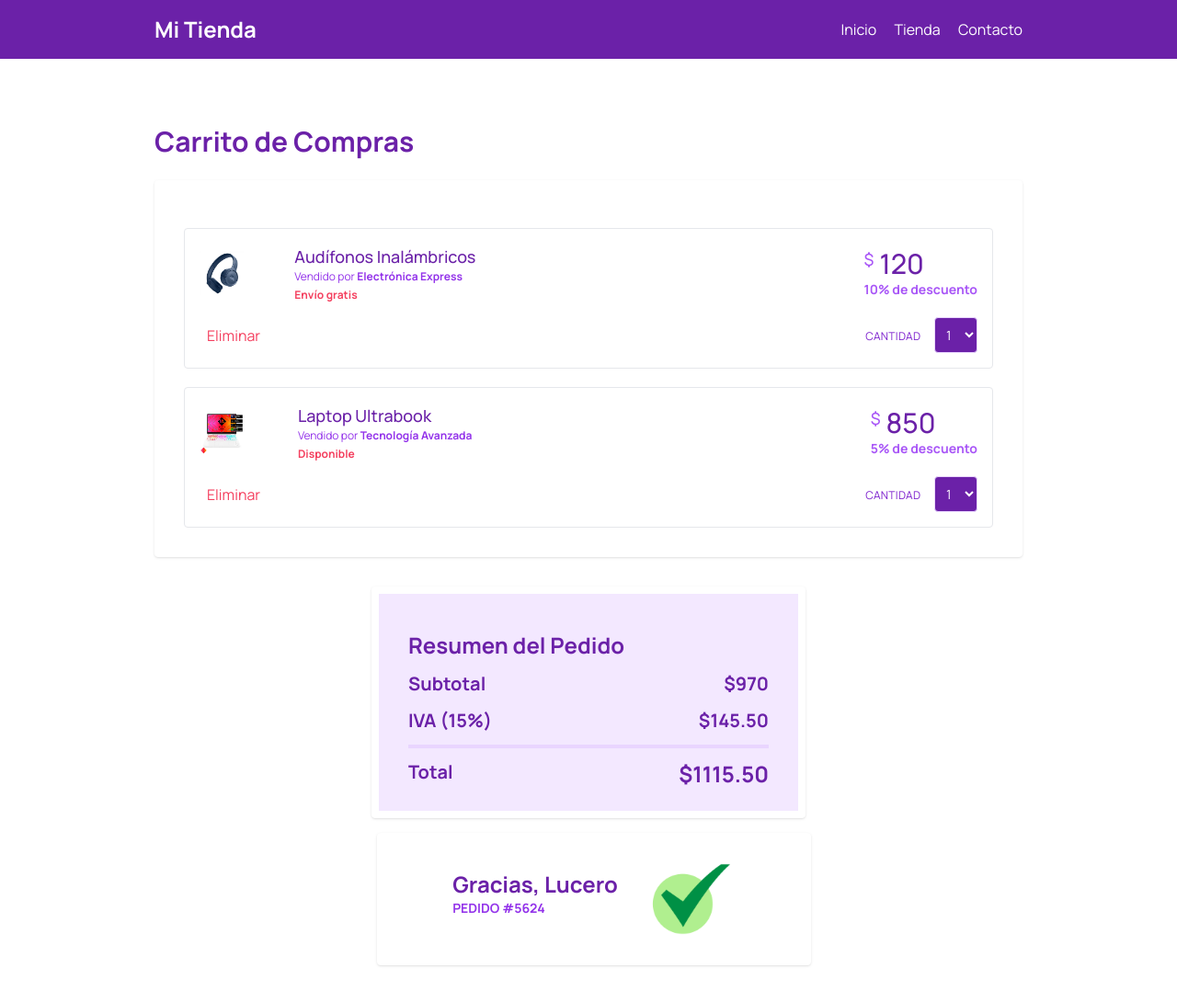
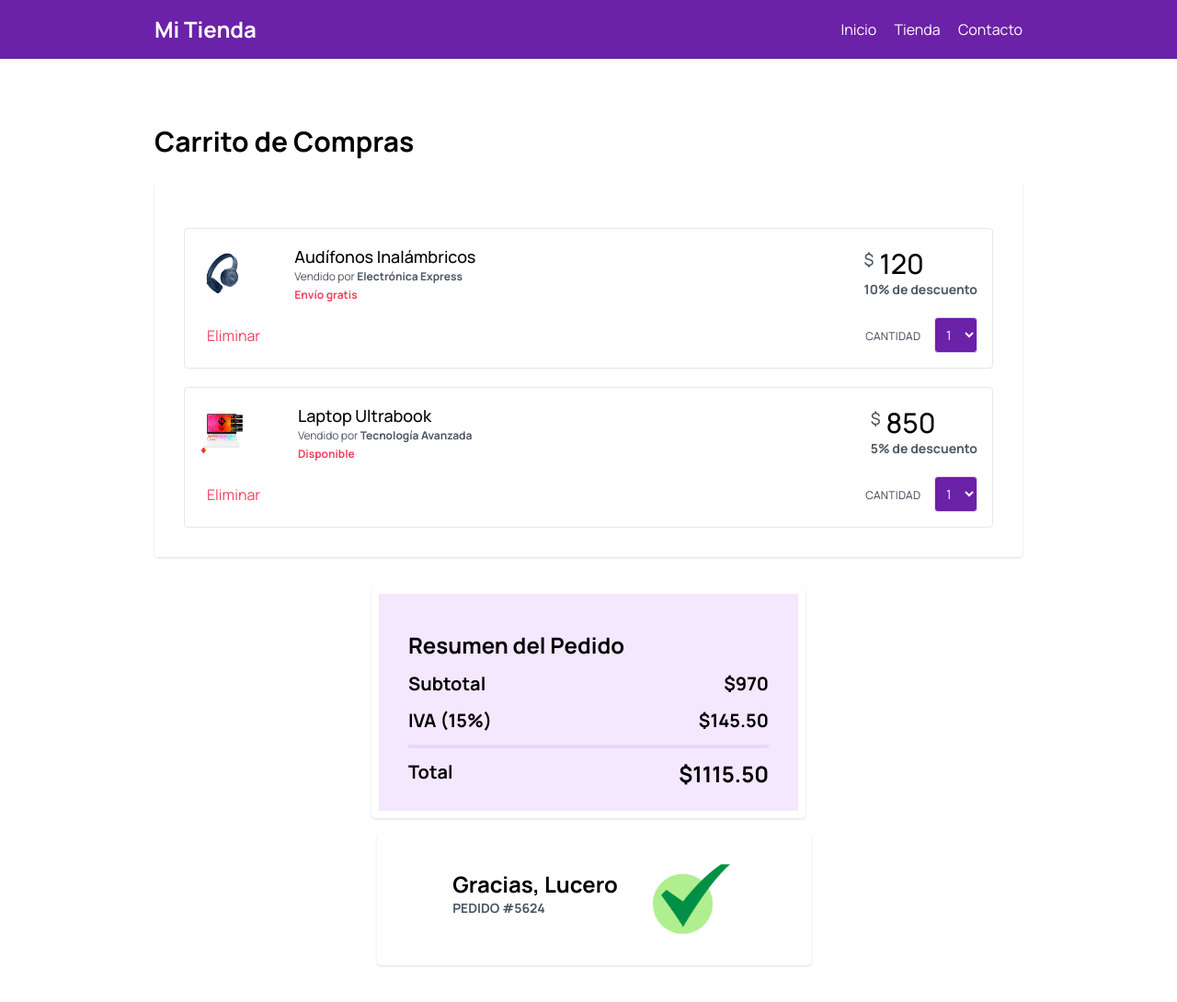
Before and after one commit to Lucer16/ProyectoTailwind, a plain HTML site: page index.html in a window 1280 px wide. Shown: the whole page at 92% size. Drawn offline with nearby package versions, Linux system fonts and the light colour scheme.

Commit message:
Update index.html

```diff
--- a/index.html
+++ b/index.html
@@ -22,23 +22,23 @@
     </header>
 
     <main class="container mx-auto p-10 max-w-screen-lg mt-8">
-        <h2 class="text-3xl font-bold mb-6 text-purple-800">Carrito de Compras</h2>
+        <h2 class="text-3xl font-bold mb-6 text-black">Carrito de Compras</h2>
 
         <div class="bg-white rounded shadow p-8">
-            <article class="border w-full rounded mt-5 flex p-4 justify-between items-center flex-wrap">
+            <article class="articulo border w-full rounded mt-5 flex p-4 justify-between items-center flex-wrap">
                 <img src="audifonos.jpg" class="w-12" alt="Audífonos inalámbricos">
                 <div class="w-2/3">
-                    <h3 class="text-lg font-medium text-purple-800">Audífonos Inalámbricos</h3>
-                    <p class="text-purple-600 text-xs">Vendido por <b>Electrónica Express</b></p>
+                    <h3 class="text-lg font-medium text-black">Audífonos Inalámbricos</h3>
+                    <p class="text-gray-600 text-xs">Vendido por <b>Electrónica Express</b></p>
                     <h4 class="text-rose-500 text-xs font-bold mt-1">Envío gratis</h4>
                 </div>
                 <div>
-                    <h4 class="text-3xl font-medium text-purple-800"><sup class="text-lg text-purple-500">$</sup> 120</h4>
-                    <h5 class="text-sm font-bold text-purple-500">10% de descuento</h5>
+                    <h4 class="text-3xl font-medium text-black"><sup class="text-lg text-gray-600">$</sup> 120</h4>
+                    <h5 class="text-sm font-bold text-gray-600">10% de descuento</h5>
                 </div>
                 <div class="w-full flex justify-between mt-4">
                     <button class="text-rose-500 hover:bg-rose-100 px-2">Eliminar</button>
-                    <label class="block uppercase tracking-wide text-purple-700 text-xs" for="cantidad-1">
+                    <label class="block uppercase tracking-wide text-gray-700 text-xs" for="cantidad-1">
                         Cantidad
                         <select class="ml-3 text-sm bg-purple-800 border border-purple-200 text-white p-2 rounded leading-tight"
                             id="cantidad-1">
@@ -49,20 +49,20 @@
                 </div>
             </article>
 
-            <article class="border w-full rounded mt-5 flex p-4 justify-between items-center flex-wrap">
+            <article class="articulo border w-full rounded mt-5 flex p-4 justify-between items-center flex-wrap">
                 <img src="laptop.jpg" class="w-12" alt="Laptop Ultrabook">
                 <div class="w-2/3">
-                    <h3 class="text-lg font-medium text-purple-800">Laptop Ultrabook</h3>
-                    <p class="text-purple-600 text-xs">Vendido por <b>Tecnología Avanzada</b></p>
+                    <h3 class="text-lg font-medium text-black">Laptop Ultrabook</h3>
+                    <p class="text-gray-600 text-xs">Vendido por <b>Tecnología Avanzada</b></p>
                     <h4 class="text-rose-500 text-xs font-bold mt-1">Disponible</h4>
                 </div>
                 <div>
-                    <h4 class="text-3xl font-medium text-purple-800"><sup class="text-lg text-purple-500">$</sup> 850</h4>
-                    <h5 class="text-sm font-bold text-purple-500">5% de descuento</h5>
+                    <h4 class="text-3xl font-medium text-black"><sup class="text-lg text-gray-600">$</sup> 850</h4>
+                    <h5 class="text-sm font-bold text-gray-600">5% de descuento</h5>
                 </div>
                 <div class="w-full flex justify-between mt-4">
                     <button class="text-rose-500 hover:bg-rose-100 px-2">Eliminar</button>
-                    <label class="block uppercase tracking-wide text-purple-700 text-xs" for="cantidad-2">
+                    <label class="block uppercase tracking-wide text-gray-700 text-xs" for="cantidad-2">
                         Cantidad
                         <select class="ml-3 text-sm bg-purple-800 border border-purple-200 text-white p-2 rounded leading-tight"
                             id="cantidad-2">
@@ -78,27 +78,27 @@
         <div class="flex justify-between mt-8 flex-wrap lg:justify-center">
             <div class="bg-white rounded shadow p-2 w-full lg:w-2/4">
                 <div class="w-full bg-purple-100 px-8 py-6">
-                    <h3 class="text-2xl mt-4 font-bold text-purple-800">Resumen del Pedido</h3>
+                    <h3 class="text-2xl mt-4 font-bold text-black">Resumen del Pedido</h3>
                     <div class="flex justify-between mt-3">
-                        <div class="text-xl text-purple-800 font-bold">Subtotal</div>
-                        <div class='text-xl text-right font-bold text-purple-800'>$970</div>
+                        <div class="text-xl text-black font-bold">Subtotal</div>
+                        <div class='text-xl text-right font-bold text-black'>$970</div>
                     </div>
                     <div class="flex justify-between mt-3">
-                        <div class="text-xl text-purple-800 font-bold">IVA (15%)</div>
-                        <div class='text-xl text-right font-bold text-purple-800'>$145.50</div>
+                        <div class="text-xl text-black font-bold">IVA (15%)</div>
+                        <div class='text-xl text-right font-bold text-black'>$145.50</div>
                     </div>
                     <div class="bg-purple-200 h-1 w-full mt-3"></div>
                     <div class="flex justify-between mt-3">
-                        <div class="text-xl text-purple-800 font-bold">Total</div>
-                        <div class="text-2xl text-purple-800 font-bold">$1115.50</div>
+                        <div class="text-xl text-black font-bold">Total</div>
+                        <div class="text-2xl text-black font-bold">$1115.50</div>
                     </div>
                 </div>
             </div>
 
             <div class="bg-white rounded shadow px-10 py-6 w-full mt-4 flex flex-wrap justify-center lg:w-2/4 lg:ml-3">
                 <div class="pr-8">
-                    <h3 class="text-2xl mt-4 font-bold text-purple-800">Gracias, Lucero</h3>
-                    <h4 class="text-sm text-purple-600 font-bold">PEDIDO #5624</h4>
+                    <h3 class="text-2xl mt-4 font-bold text-black">Gracias, Lucero</h3>
+                    <h4 class="text-sm text-gray-600 font-bold">PEDIDO #5624</h4>
                 </div>
                 <img src="check-mark.png" alt="Checkmark" class="w-24">
             </div>
```
